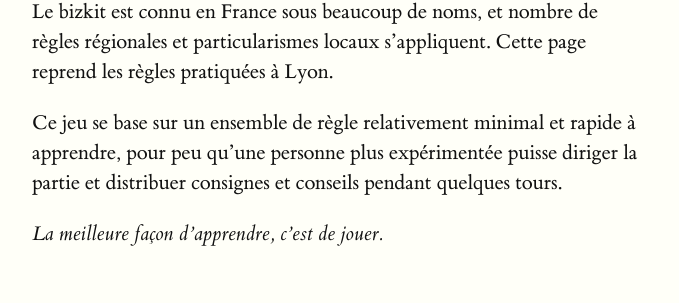
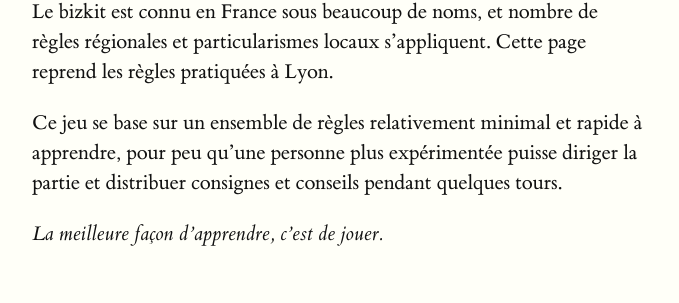
Before and after one commit to feston/bizkit, a Jekyll site: the page built from index.md, in a window 1280 px wide and 900 px high. Shown: the part 197-500 px from the top of the window, without its empty margins (128-807 px from the left). Built offline with Jekyll 4.4.1, drawn with Linux system fonts in a browser that asks for light colours; some of the changed text lies outside the part shown.

Commit message:
Update index.md

```diff
--- a/index.md
+++ b/index.md
@@ -11,7 +11,7 @@ Le bizkit est connu en France sous beaucoup de noms, et nombre de règles
 régionales et particularismes locaux s'appliquent. Cette page reprend les règles
 pratiquées à Lyon.
 
-Ce jeu se base sur un ensemble de règle relativement minimal et rapide à
+Ce jeu se base sur un ensemble de règles relativement minimal et rapide à
 apprendre, pour peu qu'une personne plus expérimentée puisse diriger la partie
 et distribuer consignes et conseils pendant quelques tours.
 
```
Also changed, not shown: other parts of index.md (+1 -1 lines).
